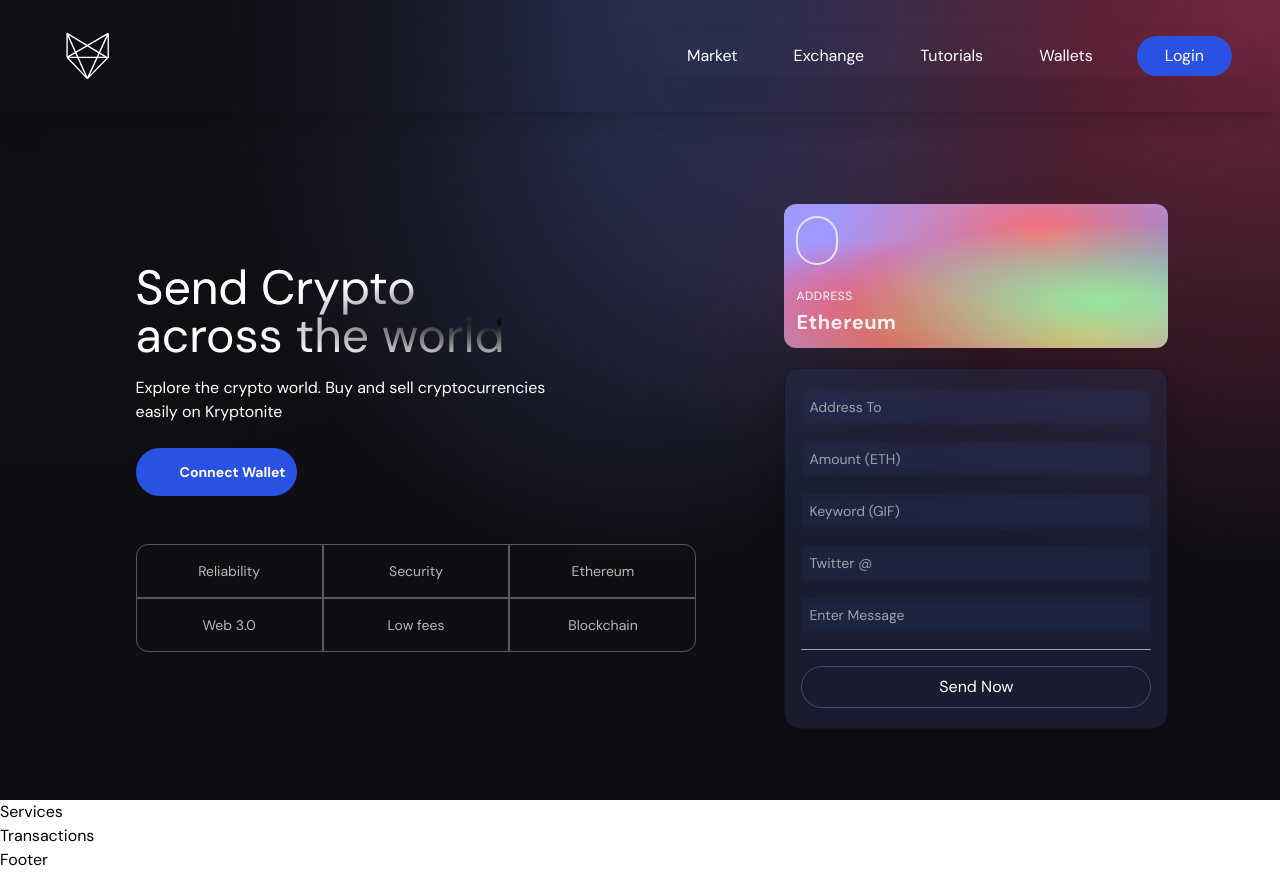
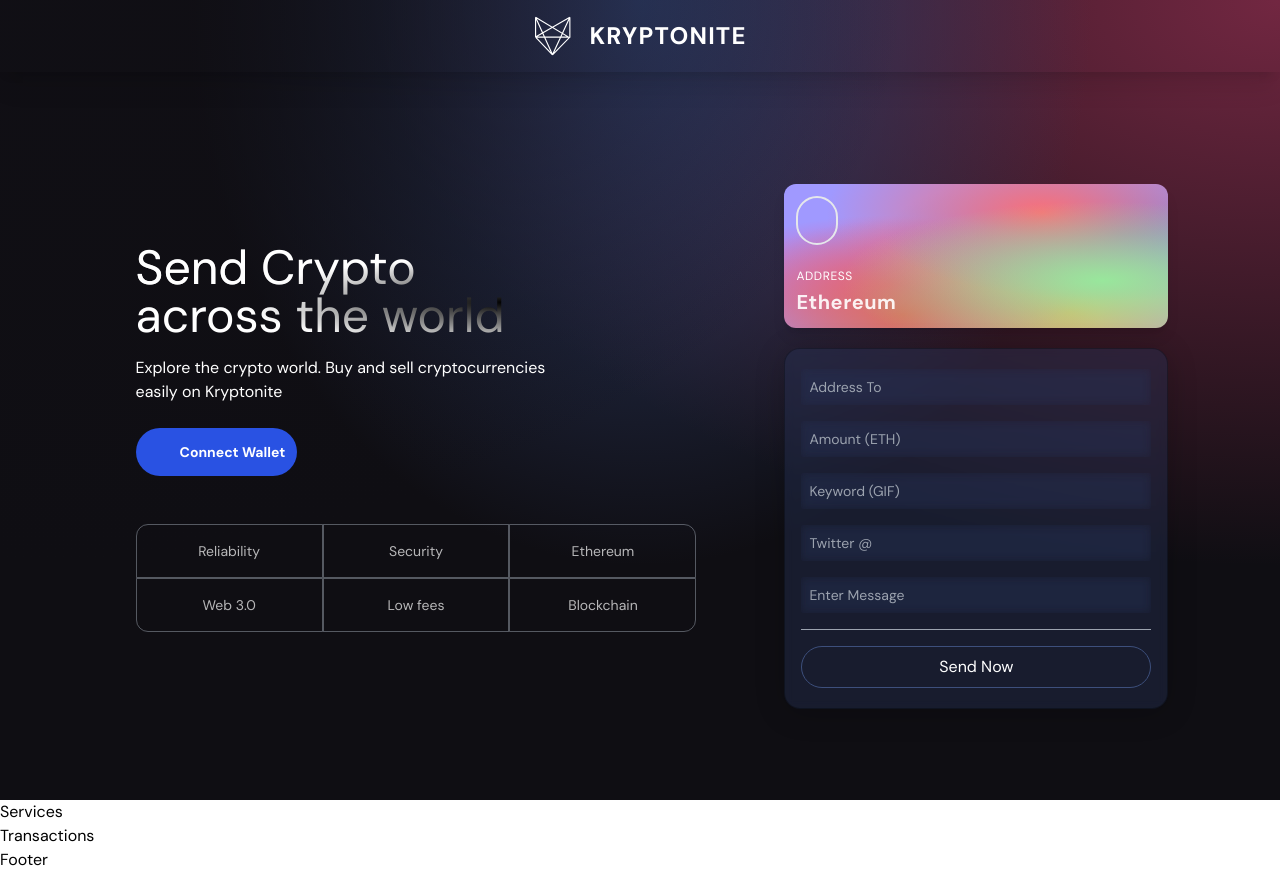
Before and after one commit to KushGabani/Kryptonite, a React (Vite) app in the folder krypt-client/: page / in a window 1280 px wide. Built offline with nearby package versions, Linux system fonts and the light colour scheme; some icons are missing.

Commit message:
fix: tailwindcss

```diff
--- a/krypt-client/src/components/NavBar.jsx
+++ b/krypt-client/src/components/NavBar.jsx
@@ -1,72 +1,12 @@
-import { HiMenuAlt4 } from "react-icons/hi";
-import { AiOutlineClose } from "react-icons/ai";
-
 import logo from "../assets/logo.svg";
-import { useState } from "react";
-
-const NavBarItem = ({ title, classProps }) => {
-  return (
-    <li
-      className={`mx-2 md:mx-4 p-2 md:py-2 md:px-3 rounded-sm cursor-pointer ${classProps} hover:bg-blue-50/20`}
-    >
-      {title}
-    </li>
-  );
-};
 
 const NavBar = () => {
-  const [toggleMenu, setToggleMenu] = useState(false);
-
-  const handleNavToggle = () => {
-    setToggleMenu((prevState) => !prevState);
-  };
-
   return (
-    <nav className="w-full items-center flex-col space-y-8 pb-4 pt-8 md:p-8 justify-center md:space-y-0 md:flex md:flex-row md:justify-between shadow-xl">
-      <div className={"flex flex-none justify-between mx-8 items-center"}>
-        <img src={logo} alt={"logo"} className={"w-12 h-12 cursor-pointer"} />
-        <button className={"md:hidden"} onClick={handleNavToggle}>
-          {toggleMenu ? (
-            <AiOutlineClose size={28} color={"white"} />
-          ) : (
-            <HiMenuAlt4 size={28} color={"white"} />
-          )}
-        </button>
-      </div>
-      <ul
-        className={
-          "text-white hidden md:flex space-y-2 md:space-y-0 md:flex-row list-none justify-between items-center shadow-2xl"
-        }
-      >
-        {["Market", "Exchange", "Tutorials", "Wallets"].map((item, index) => {
-          return <NavBarItem key={item + index} title={item} />;
-        })}
-        <li
-          className={
-            "bg-[#2952e3] w-max py-2 px-7 mx-4 rounded-full cursor-pointer hover:bg-[#2546bd]"
-          }
-        >
-          Login
-        </li>
-      </ul>
-      {toggleMenu && (
-        <ul
-          className={
-            "text-white md:hidden flex flex-col space-y-2 md:space-y-0 md:flex-row list-none justify-between items-center sm:pb-0 pb-3"
-          }
-        >
-          {["Market", "Exchange", "Tutorials", "Wallets"].map((item, index) => {
-            return <NavBarItem key={item + index} title={item} />;
-          })}
-          <li
-            className={
-              "bg-[#2952e3] w-max py-2 px-7 mx-4 rounded-full cursor-pointer hover:bg-[#2546bd]"
-            }
-          >
-            Login
-          </li>
-        </ul>
-      )}
+    <nav className="w-full items-center p-4 space-x-4 justify-center flex shadow-xl">
+      <img src={logo} alt={"logo"} className={"w-10 h-10 cursor-pointer"} />
+      <h2 className={"text-white text-2xl tracking-wider font-semibold"}>
+        KRYPTONITE
+      </h2>
     </nav>
   );
 };
--- a/krypt-client/src/index.css
+++ b/krypt-client/src/index.css
@@ -29,24 +29,6 @@
             radial-gradient(at 100% 0%, hsla(339,49%,30%,1) 0, transparent 50%);
 }
 
-.gradient-bg-services {
-    background-color: #0f0e13;
-    background-image: radial-gradient(at 0% 0%, hsla(253, 16%, 7%, 1) 0, transparent 50%),
-    radial-gradient(at 50% 100%, hsla(225, 39%, 25%, 1) 0, transparent 50%);
-}
-
-.gradient-bg-transactions {
-    background-color: #0f0e13;
-    background-image: radial-gradient(at 0% 100%, hsla(253, 16%, 7%, 1) 0, transparent 50%),
-    radial-gradient(at 50% 0%, hsla(225, 39%, 25%, 1) 0, transparent 50%);
-}
-
-.gradient-bg-footer {
-    background-color: #0f0e13;
-    background-image: radial-gradient(at 0% 100%, hsla(253, 16%, 7%, 1) 0, transparent 53%),
-    radial-gradient(at 50% 150%, hsla(339, 49%, 30%, 1) 0, transparent 50%);
-}
-
 .blue-glassmorphism {
     background: rgb(39, 51, 89, 0.4);
     border-radius: 16px;
@@ -56,7 +38,6 @@
     border: 1px solid rgba(0, 0, 0, 0.3);
 }
 
-/* white glassmorphism */
 .white-glassmorphism {
     background: rgba(255, 255, 255, 0.05);
     border-radius: 16px;
--- a/krypt-client/src/units/DigitalCard.jsx
+++ b/krypt-client/src/units/DigitalCard.jsx
@@ -4,7 +4,7 @@
   return (
     <div
       className={
-        "p-3 justify-between items-start flex rounded-xl w-full h-36 w-64 my-5 eth-card"
+        "p-3 justify-between items-start flex rounded-xl w-full h-36 w-64 my-5 eth-card shadow-lg"
       }
     >
       <div className={"flex flex-col justify-between items-start h-full pr-4"}>
```
